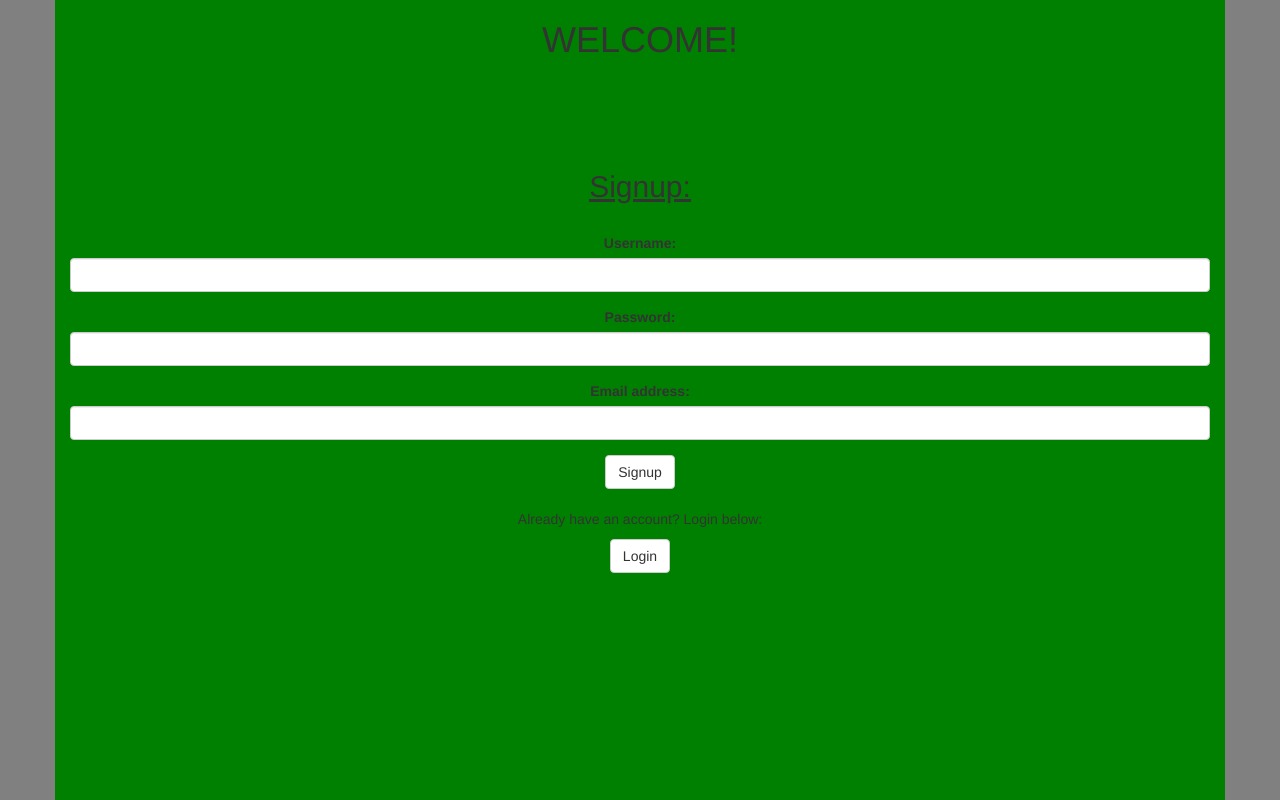
After one commit to guptamanav077/My-first-PHP-and-MySQL-website, a PHP site: page /signup.php in a window 1280 px wide. The commit adds this page. Run offline with PHP 8.4, Linux system fonts and the light colour scheme.

Commit message:
made the login and signup form pages

```diff
--- a/navbar.php
+++ b/navbar.php
@@ -11,7 +11,7 @@
     <div class="collapse navbar-collapse" id="myNavbar">
       <ul class="nav navbar-nav" id="navbar">
         <li class="active"><a href="#">Home</a></li>
-        <li><a href="#">Education</a></li>
+        <li><a href="login.php">Education</a></li>
         <li><a href="#">Projects</a></li>
         <li><a href="#">Technical Strengths</a></li>
         <li><a href="#">Work Experience and Achievements</a></li>
--- /dev/null
+++ b/signup.php
@@ -0,0 +1,41 @@
+<!DOCTYPE html>
+<html lang="en-gb">
+<head>
+  <title>Home</title>
+  <meta charset="utf-8">
+  <meta name="viewport" content="width=device-width, initial-scale=1">
+  <link rel="stylesheet" href="https://maxcdn.bootstrapcdn.com/bootstrap/3.4.1/css/bootstrap.min.css">
+  <script src="https://ajax.googleapis.com/ajax/libs/jquery/3.5.1/jquery.min.js"></script>
+  <script src="https://maxcdn.bootstrapcdn.com/bootstrap/3.4.1/js/bootstrap.min.js"></script>
+  <link rel="stylesheet" href="index.css?v=<?php echo time(); ?>"> <!-- Additonal stuff to refresh css file and not be cached, can remove later -->
+</head>
+<body>
+  <div id="centerBackground" class="container">
+    <h1 class="centerText">WELCOME!</h1>
+    <br><br><br><br>
+    <h2 class="centerText"><u>Signup:</u></h2>
+    <br>
+    <form action="index.php" method="post" class="centerText">
+      <div class="form-group">
+        <label for="name">Username:</label>
+        <input type="text" class="form-control" name="username" id="name" required>
+      </div>
+      <div class="form-group">
+        <label for="password">Password:</label>
+        <input type="password" class="form-control" name="password" id="password" required>
+      </div>
+      <div class="form-group">
+        <label for="email">Email address:</label>
+        <input type="email" class="form-control" name="email" id="email" required>
+      </div>
+      <button type="submit" class="btn btn-default">Signup</button>
+    </form>
+    <br>
+    <p class="centerText">Already have an account? Login below:</p>
+    <div class="centerText">
+      <button type="button" class="btn btn-default"
+      onclick="window.location.href = 'login.php'">Login</button>
+    </div>
+  </div>
+</body>
+</html>
```
Also changed, not shown: login.php (added, +37 -0 lines).
